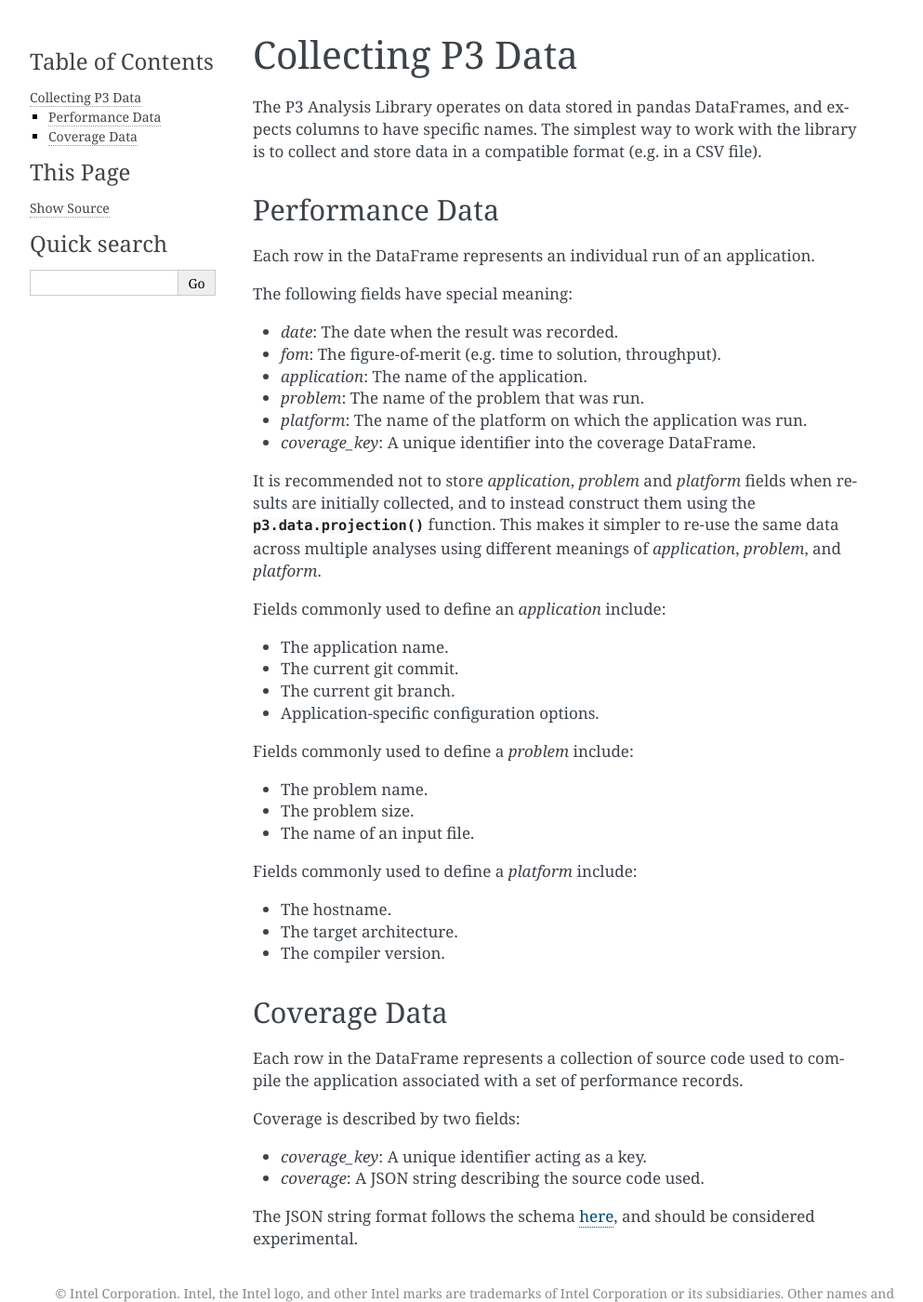
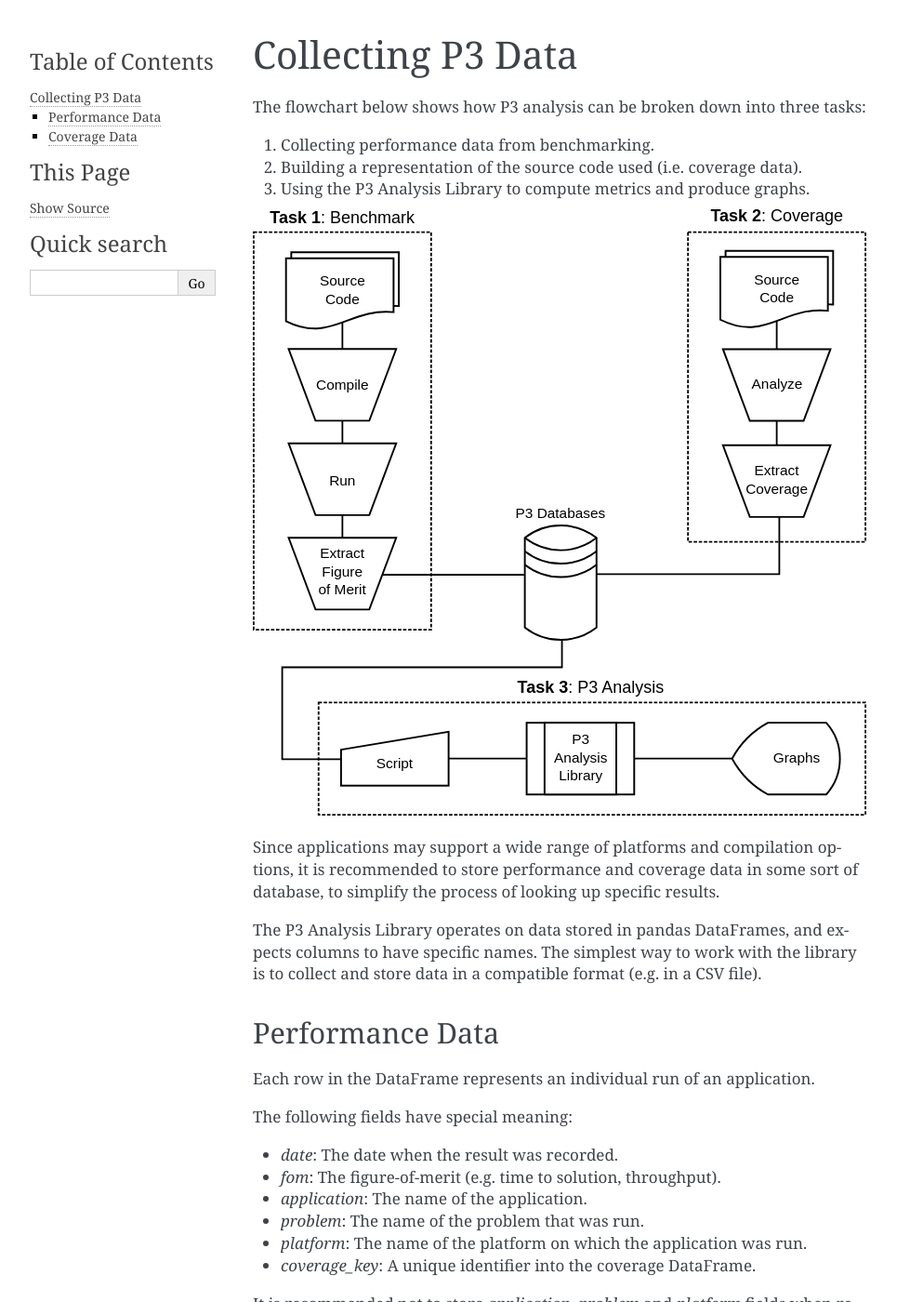
Before and after one commit to intel/p3-analysis-library, a Sphinx documentation site: the page built from docs/source/data.rst, in a window 1280 px wide and 1400 px high. Shown: the whole window at 93% size, without its empty margins (148-1141 px from the left). Built offline with Sphinx 7.4.7, drawn with Linux system fonts in a browser that asks for light colours; pages that are not in the unit, such as notebooks, are missing from menus; the version number is read from the project's files by our own code.

Commit message:
Add flowchart showing P3 data collection process
Signed-off-by: John Pennycook <john.pennycook@intel.com>

```diff
--- a/docs/source/data.rst
+++ b/docs/source/data.rst
@@ -1,5 +1,18 @@
 Collecting P3 Data
 ==================
+
+The flowchart below shows how P3 analysis can be broken down into three tasks:
+
+1. Collecting performance data from benchmarking.
+2. Building a representation of the source code used (i.e. coverage data).
+3. Using the P3 Analysis Library to compute metrics and produce graphs.
+
+.. image:: p3-analysis-flowchart.svg
+  :alt: P3 analysis flowchart
+
+Since applications may support a wide range of platforms and compilation
+options, it is recommended to store performance and coverage data in some sort
+of database, to simplify the process of looking up specific results.
 
 The P3 Analysis Library operates on data stored in pandas DataFrames, and
 expects columns to have specific names. The simplest way to work with the
```
Also changed, not shown: docs/source/p3-analysis-flowchart.svg (added).
